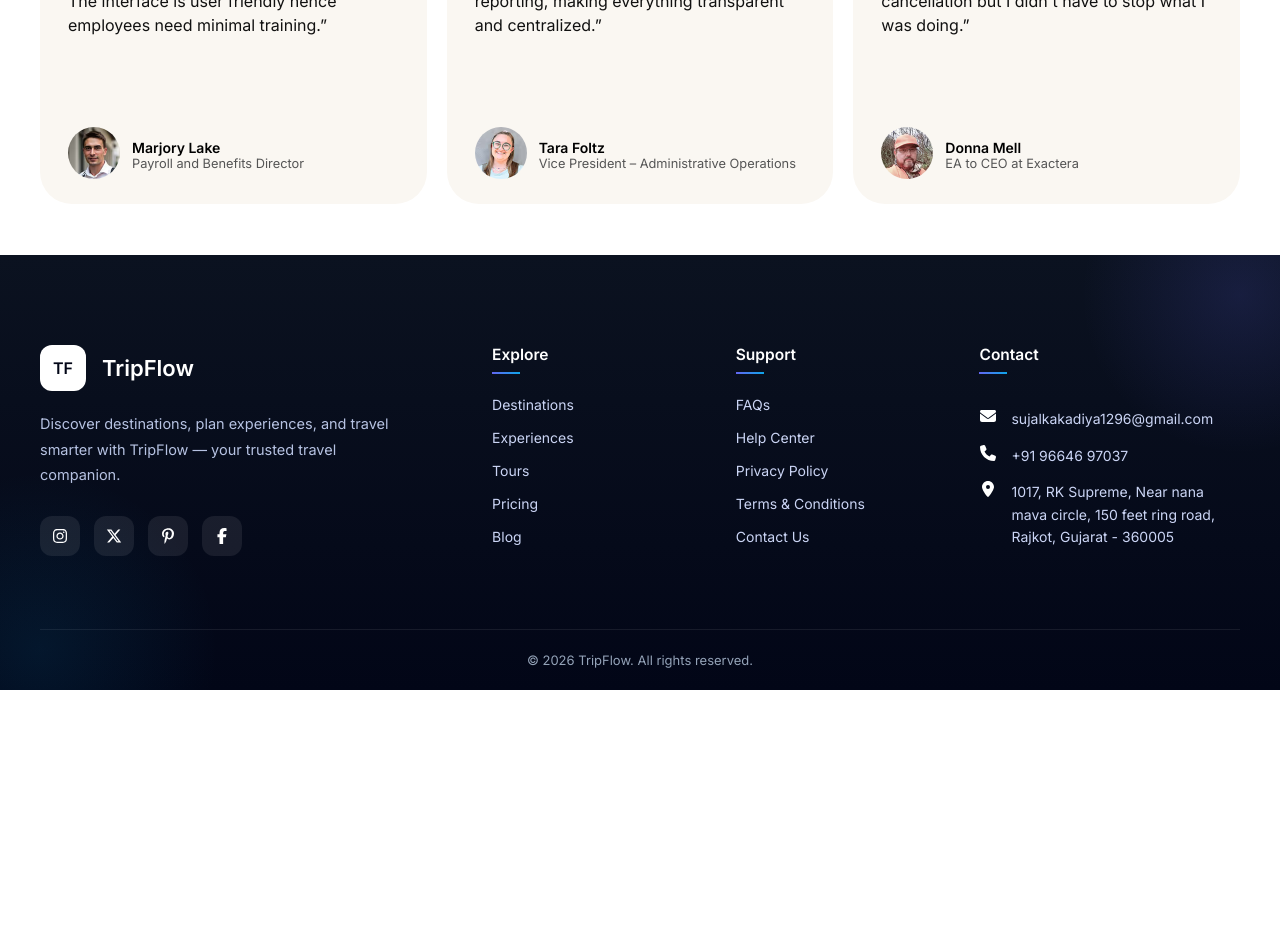
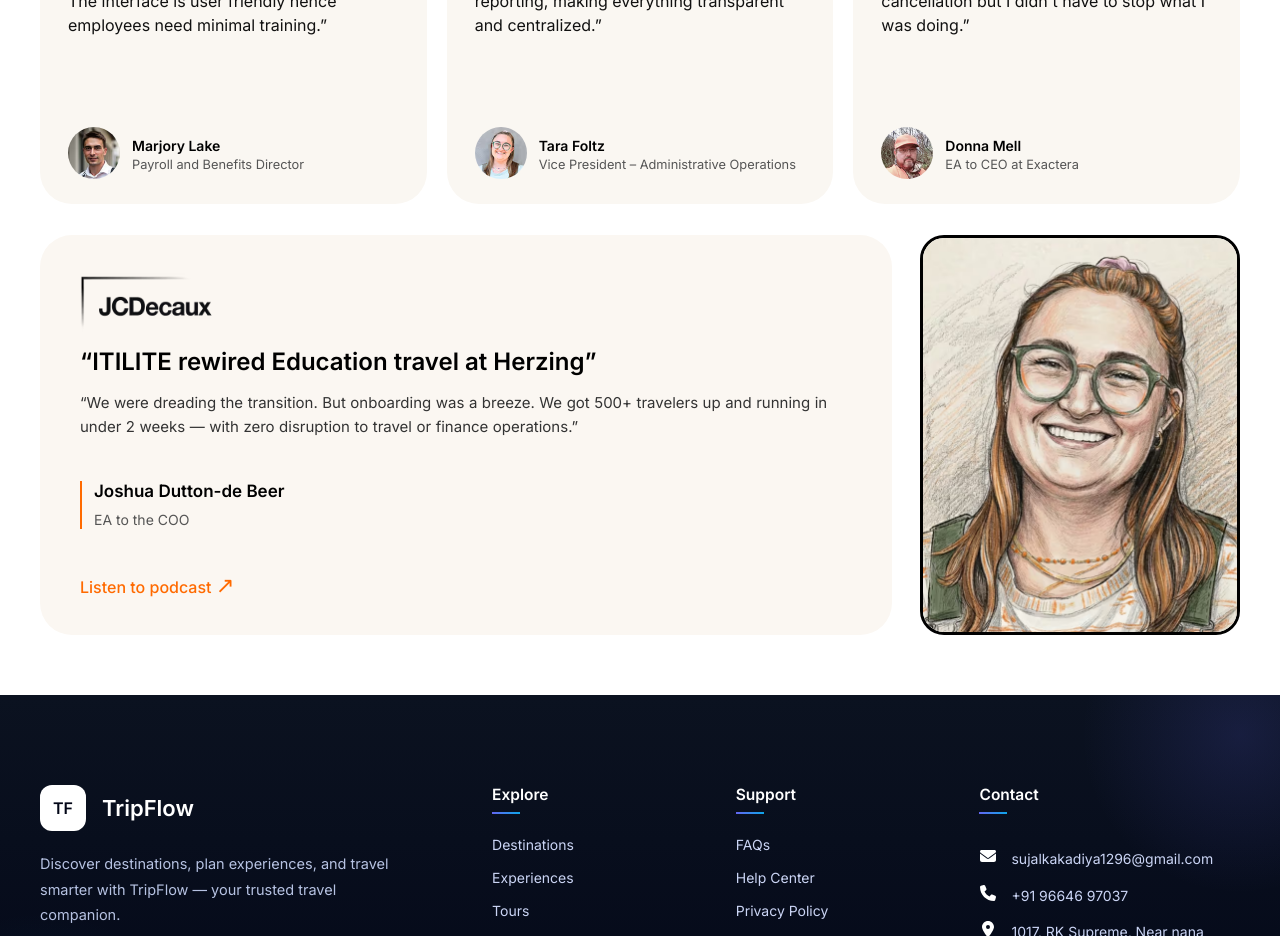
Before and after one commit to sujalkakadiya34/tripflow, a React (Create React App) app: page / in a window 1280 px wide. Shown: the part 6360-7296 px from the top of the page. Before the commit the page ends 7050 px from the top, so only its background shows below. Built offline with nearby package versions, Linux system fonts and the light colour scheme.

Commit message:
https://cra.link/deployment

```diff
--- a/src/App.css
+++ b/src/App.css
@@ -1905,18 +1905,23 @@ body {
 }
 
 .ct-author-text h4 {
+  display: block;
   font-size: var(--fs-sm);
+  line-height: 20px;
   margin: 0;
   font-weight: 600;
 }
 
 .ct-author-text span {
+  display: block;
   font-size: clamp(12px, 1vw, 13px);
+  line-height: 18px;
   color: #555;
   white-space: nowrap;
   overflow: hidden;
   text-overflow: ellipsis;
 }
+
 
 @media (max-width: 1024px) {
   .ct-grid {
@@ -2011,3 +2016,184 @@ body {
 }
 
 /* End ClientTestimonials */
+
+/* Start CustomerTestimonialVariant */
+
+.ctv-section {
+  padding: 0px 40px;
+  margin-top: -20px;
+  margin-bottom: 60px;
+  background: #ffffff;
+}
+
+.ctv-card {
+  max-width: 1320px;
+  margin: 0 auto;
+  display: grid;
+  grid-template-columns: 320px 1fr;
+  align-items: stretch;
+}
+
+.ctv-reverse {
+  grid-template-columns: 1fr 320px;
+}
+
+.ctv-image {
+  display: flex;
+  height: 400px;
+}
+
+.ctv-image img {
+  width: 100%;
+  height: 100%;
+  object-fit: cover;
+  border: 3px solid #000;
+  border-radius: 24px;
+  display: block;
+}
+
+.ctv-content {
+  height: 400px;
+  background: #fbf7f2;
+  border-radius: 32px;
+  padding: 32px 40px;
+  margin-right: 28px;
+  display: flex;
+  flex-direction: column;
+  justify-content: center;
+}
+
+.ctv-company-row {
+  display: flex;
+  align-items: center;
+  margin-bottom: 14px;
+}
+
+.ctv-company-row img {
+  width: 210px;
+  height: auto;
+}
+
+.ctv-title {
+  font-size: 24px;
+  line-height: 1.3;
+  margin-bottom: 14px;
+  font-weight: 600;
+}
+
+.ctv-text {
+  font-size: 15px;
+  line-height: 1.6;
+  margin-bottom: 22px;
+  color: #333;
+  text-align: left;
+  text-wrap: pretty;
+  word-spacing: 0.02em;
+}
+
+.ctv-author {
+  display: flex;
+  gap: 12px;
+  margin-top: 20px;
+  margin-bottom: 18px;
+}
+
+.ctv-author-line {
+  height: 48px;
+  width: 2px;
+  background: #ff6a00;
+}
+
+.ctv-author strong {
+  font-size: 17px;
+}
+
+.ctv-author p {
+  font-size: 14px;
+  margin-top: 10px;
+  color: #555;
+}
+
+.ctv-link {
+  text-decoration: none;
+  margin-top: 24px;
+
+}
+
+.ctv-link-text {
+  display: inline-block;
+  position: relative;
+  color: #ff6a00;
+  font-weight: 500;
+  cursor: pointer;
+  transition: color 0.3s ease;
+}
+
+.ctv-link-text::before {
+  content: "";
+  position: absolute;
+  top: -4px;
+  bottom: -8px;
+  left: -8px;
+  right: -8px;
+  border-radius: 6px;
+  border: 2px solid #ff6a00;
+  opacity: 0;
+  transform: scale(0.95);
+  transition: all 0.3s ease;
+}
+
+.ctv-link-text:hover {
+  color: #ff6a00;
+}
+
+.ctv-link-text:hover::before {
+  opacity: 1;
+  transform: scale(1);
+  border-color: #ff8c42;
+}
+
+.ctv-link-arrow {
+  font-size: 1.4em;
+}
+
+@media (max-width: 1200px) {
+  .ctv-card {
+    grid-template-columns: 300px 1fr;
+  }
+  .ctv-reverse {
+    grid-template-columns: 1fr 300px;
+  }
+}
+
+@media (max-width: 1024px) {
+  .ctv-card {
+    grid-template-columns: 260px 1fr;
+  }
+  .ctv-reverse {
+    grid-template-columns: 1fr 260px;
+  }
+}
+
+@media (max-width: 900px) {
+  .ctv-card {
+    grid-template-columns: 240px 1fr;
+  }
+  .ctv-reverse {
+    grid-template-columns: 1fr 240px;
+  }
+}
+
+@media (max-width: 768px) {
+  .ctv-card,
+  .ctv-reverse {
+    grid-template-columns: 1fr;
+  }
+
+  .ctv-content {
+    height: auto;
+    margin-right: 0;
+  }
+}
+
+/* End CustomerTestimonialVariant */
--- /dev/null
+++ b/src/CustomerTestimonialVariant.jsx
@@ -0,0 +1,55 @@
+import React from "react";
+import "./App.css";
+
+const CustomerTestimonialVariant = () => {
+  return (
+    <section className="ctv-section">
+
+      <div className="ctv-card ctv-reverse">
+
+        {/* LEFT CONTENT */}
+        <div className="ctv-content">
+          <div className="ctv-company-row">
+            <img
+              src="./assets/health-logo2.avif"
+              alt="Build Health International"
+            />
+          </div>
+
+          <h3 className="ctv-title">
+            “ITILITE rewired Education travel at Herzing”
+          </h3>
+
+            <p className="ctv-text">
+            “We were dreading the transition. But onboarding was a breeze. We got 500+ travelers up and running in under 2 weeks — with zero disruption to travel or finance operations.”
+            </p>
+
+
+          <div className="ctv-author">
+            <span className="ctv-author-line"></span>
+            <div>
+              <strong>Joshua Dutton-de Beer</strong>
+              <p>EA to the COO</p>
+            </div>
+          </div>
+
+            <a href="https://iwetechs.com" className="ctv-link">
+            <span className="ctv-link-text">
+                Listen to podcast <span className="ctv-link-arrow">↗</span>
+            </span>
+            </a>
+        </div>
+
+        {/* RIGHT IMAGE */}
+        <div className="ctv-image">
+          <img
+            src="./assets/customer-portrait.avif"
+            alt="Customer portrait"
+          />
+        </div>
+      </div>
+    </section>
+  );
+};
+
+export default CustomerTestimonialVariant;
--- a/src/Home.js
+++ b/src/Home.js
@@ -9,6 +9,8 @@ import TrustSection from "./TrustSection";
 import HeroSupport from "./HeroSupport";
 import CustomerTestimonial from "./CustomerTestimonial";
 import ClientTestimonials from "./ClientTestimonials";
+import CustomerTestimonialVariant from "./CustomerTestimonialVariant";
+
 
 const Home = () => {
   return (
@@ -23,7 +25,9 @@ const Home = () => {
         <HeroSupport />
         <CustomerTestimonial />
         <ClientTestimonials />
-      </main>
+        <CustomerTestimonialVariant />
+
+       </main>
     </>
   );
 };
```
